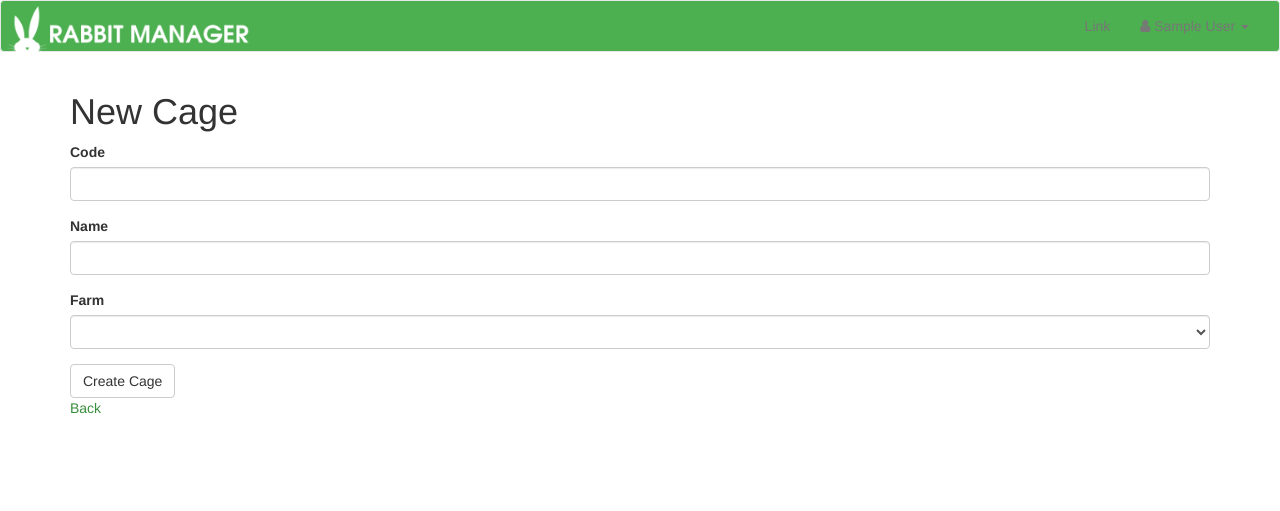
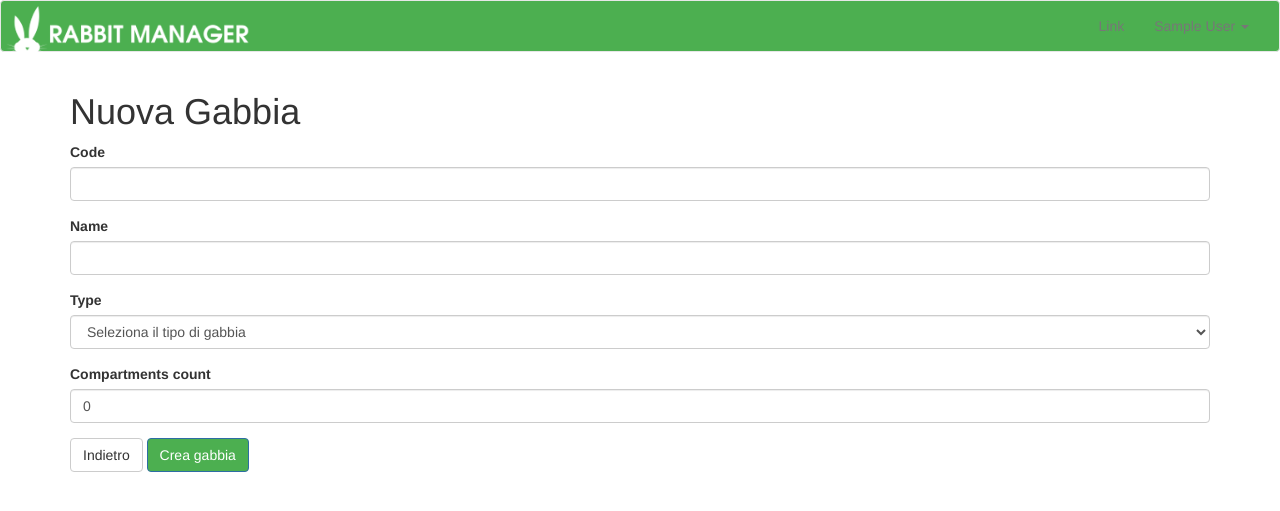
Before and after one commit to dpette/RabbitManager, a Rails app: page /cages/new in a window 1280 px wide. Shown: the top 511 px of the page. Run offline with Rails 7, Linux system fonts and the light colour scheme; the visitor is signed in with stand-in values (Sample User, id 1); data comes from the database, SQL or seed files in the repository; lists and menus that the app fills with data are empty; style sheets or scripts are compiled from the project's sources; some libraries are stand-ins or nearby versions.

Commit message:
gogogo fattening form

```diff
--- a/app/assets/stylesheets/application.scss
+++ b/app/assets/stylesheets/application.scss
@@ -5,7 +5,7 @@
 @import "bootstrap-material-design";
 @import "devise_bootstrap_views";
 @import "rails_bootstrap_forms";
-@import "font-awesome";
+// @import "font-awesome";
 @import "palette";
 
 .navbar.navbar, .navbar-default.navbar {
--- a/app/controllers/cages_controller.rb
+++ b/app/controllers/cages_controller.rb
@@ -27,6 +27,12 @@ class CagesController < ApplicationController
   # POST /cages.json
   def create
     @cage = Cage.new(cage_params)
+
+    if cage_params[:compartment_count].present?
+      (1..cage_params[:compartment_count]).each do |i|
+        @cage.compartments.new(code: i)
+      end
+    end
 
     respond_to do |format|
       if @cage.save
@@ -71,6 +77,6 @@ class CagesController < ApplicationController
 
     # Never trust parameters from the scary internet, only allow the white list through.
     def cage_params
-      params.require(:cage).permit(:name, :code, :farm_id)
+      params.require(:cage).permit(:name, :code, :farm_id, :type, :compartment_count)
     end
 end
--- a/app/models/cage.rb
+++ b/app/models/cage.rb
@@ -6,6 +6,20 @@ class Cage < ActiveRecord::Base
   validates :code, presence: true, uniqueness: { scope: :farm_id }
   validates :name,                  uniqueness: { scope: :farm_id }
 
+  def self.type_name
+  	"Gabbia"
+  end
 
+  def fattening?
+  	false
+  end
+
+  def self.types
+  	[FatteningCage, Cage]
+  end
+
+  def compartments_count
+		self.compartments.count
+  end
 
 end
--- a/app/models/compartment.rb
+++ b/app/models/compartment.rb
@@ -1,2 +1,6 @@
 class Compartment < ActiveRecord::Base
+
+	belongs_to :cage
+	has_many   :compartments
+
 end
--- /dev/null
+++ b/app/models/fattening_cage.rb
@@ -0,0 +1,13 @@
+class FatteningCage < Cage
+
+	has_many :comparments
+
+	def self.type_name
+		"Ingrasso"
+	end
+
+	def fattening?
+		true
+	end
+
+end
--- a/app/models/user.rb
+++ b/app/models/user.rb
@@ -11,7 +11,7 @@ class User < ActiveRecord::Base
 
   def build_default_farm
     if self.farms.empty?
-      self.farms.create(name: "default")
+      self.farms.new(name: "default")
     end
   end
 end
--- a/app/views/cages/_form.html.erb
+++ b/app/views/cages/_form.html.erb
@@ -15,10 +15,17 @@
 
   <%= f.text_field :code %>
   <%= f.text_field :name %>
-  <%= f.select :farm_id, options_from_collection_for_select(current_user.farms, :id, :name) %>
+  <% if current_user.farms.size == 1 %>
+    <%= f.hidden_field :farm_id, value: current_user.farms.first.id %>
+  <% else %>
+    <%= f.select :farm_id, options_from_collection_for_select(current_user.farms, :id, :name) %>
+  <% end %>
+  <%= f.select :type, options_for_select(Cage.types.map { |type| [type.type_name, type] }), prompt: "Seleziona il tipo di gabbia" %>
+  <%= render "fattening_cages/fields", f: f %>
 
 
   <div class="actions">
-    <%= f.submit %>
+    <%= link_to "Indietro", cages_path, class: "btn btn-default" %>
+    <%= f.submit "Crea gabbia", class: "btn btn-primary" %>
   </div>
 <% end %>
--- a/app/views/cages/new.html.erb
+++ b/app/views/cages/new.html.erb
@@ -1,5 +1,3 @@
-<h1>New Cage</h1>
+<h1>Nuova Gabbia</h1>
 
 <%= render 'form' %>
-
-<%= link_to 'Back', cages_path %>
--- /dev/null
+++ b/app/views/fattening_cages/_fields.html.erb
@@ -0,0 +1 @@
+<%= f.number_field :compartments_count, min: 1 %>
--- a/app/views/layouts/_navbar.html.erb
+++ b/app/views/layouts/_navbar.html.erb
@@ -17,7 +17,7 @@
         <li><a href="#">Link</a></li>
         <% if current_user %>
           <li class="dropdown">
-            <a href="#" class="dropdown-toggle" data-toggle="dropdown" role="button" aria-haspopup="true" aria-expanded="false"><%= fa_icon "user" %> <%= current_user.name %> <span class="caret"></span></a>
+            <a href="#" class="dropdown-toggle" data-toggle="dropdown" role="button" aria-haspopup="true" aria-expanded="false"><%= current_user.name %> <span class="caret"></span></a>
             <ul class="dropdown-menu">
               <li><a href="#">Profilo</a></li>
               <li role="separator" class="divider"></li>
@@ -27,7 +27,7 @@
         <% else %>
           <li>
           <%= link_to new_user_session_path do  %>
-            <%= fa_icon "user" %> Accedi
+            Accedi
           <% end %>
         <% end %>
       </ul>
--- a/app/views/layouts/application.html.erb
+++ b/app/views/layouts/application.html.erb
@@ -3,6 +3,8 @@
 <head>
   <title>RabbitManager</title>
   <%= stylesheet_link_tag    'application', media: 'all', 'data-turbolinks-track' => true %>
+  <link rel="stylesheet" href="http://fonts.googleapis.com/css?family=Roboto:300,400,500,700" type="text/css">
+  <link href="https://fonts.googleapis.com/icon?family=Material+Icons" rel="stylesheet">
 
   <meta name="viewport" content="width=device-width; initial-scale=1.0; maximum-scale=1.0; user-scalable=0;" />
 
--- a/config/routes.rb
+++ b/config/routes.rb
@@ -1,5 +1,4 @@
 Rails.application.routes.draw do
-  resources :fattenings
   resources :weights
   resources :cages
   resources :compartments
--- /dev/null
+++ b/db/migrate/20160117002746_add_column_cage_id_to_compartment.rb
@@ -0,0 +1,5 @@
+class AddColumnCageIdToCompartment < ActiveRecord::Migration
+  def change
+    add_column :compartments, :cage_id, :integer
+  end
+end
```
Also changed, not shown: app/views/cages/index.html.erb (+18 -17 lines), test/fixtures/fattening_cages.yml (added, +11 -0 lines), test/models/fattening_cage_test.rb (added, +7 -0 lines), Gemfile, Gemfile.lock, db/schema.rb.
